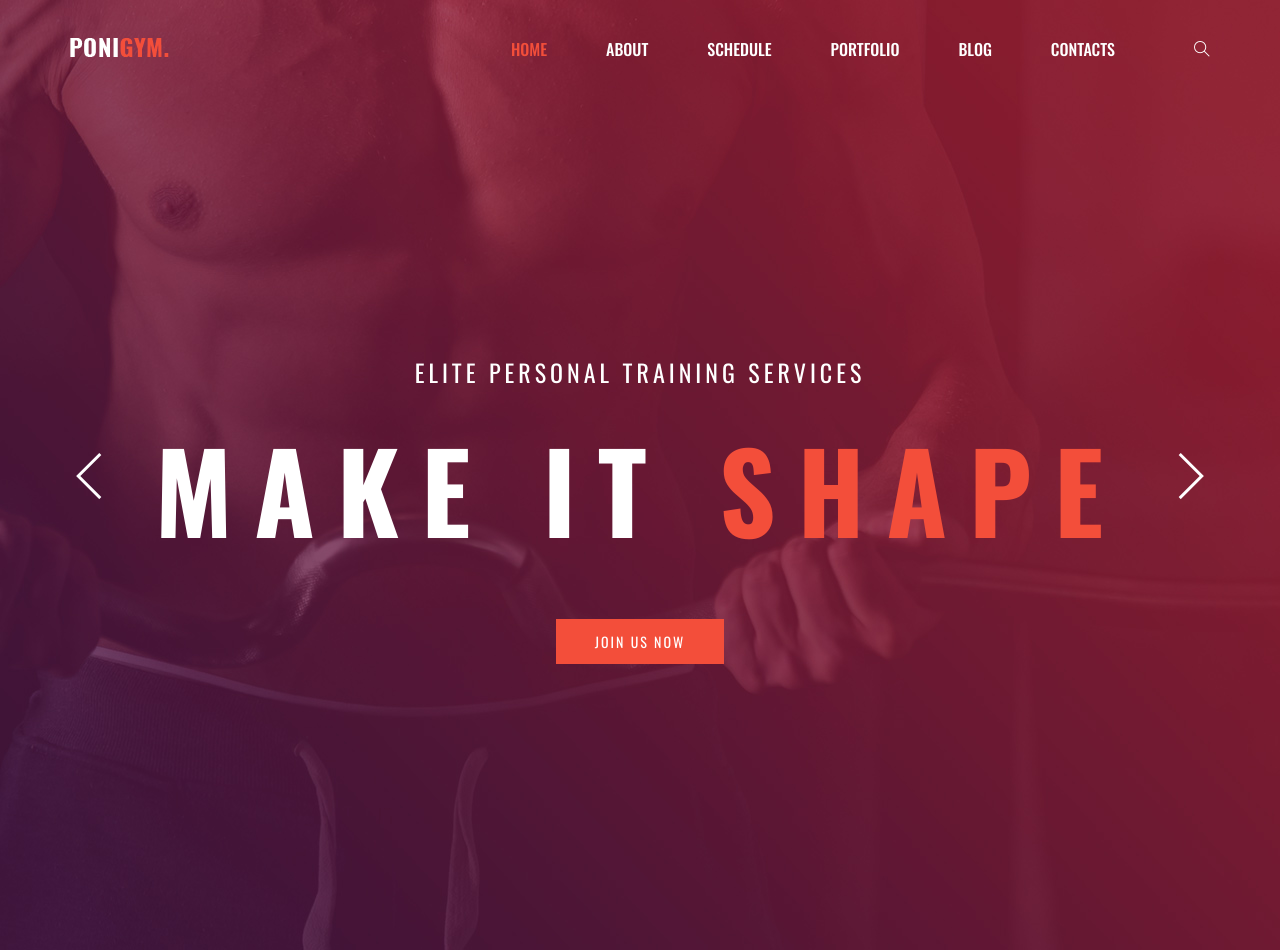
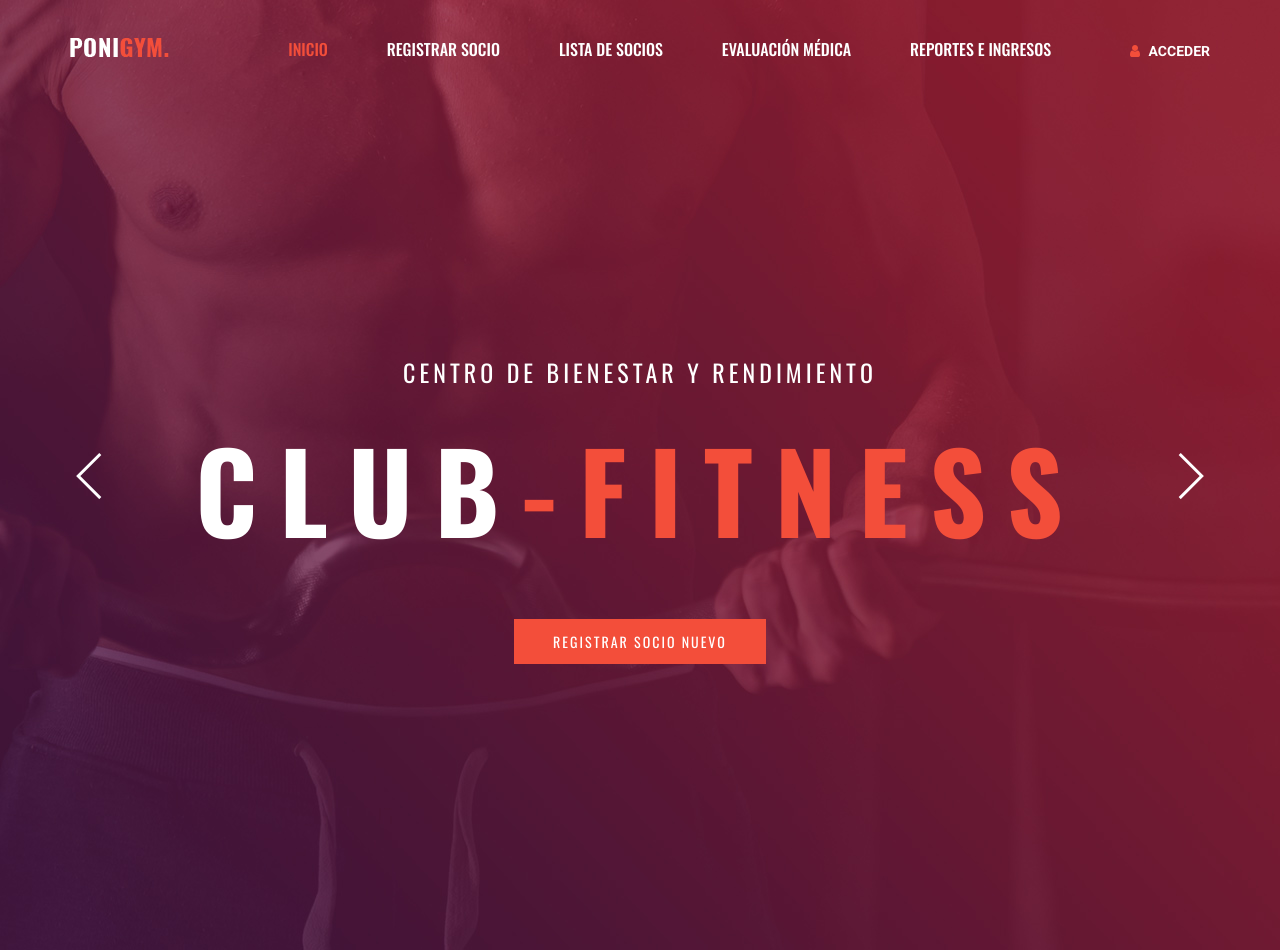
Before and after one commit to sistemas124/club-fitness, a Django app: page / in a window 1280 px wide. Run offline with Django 5.2, Linux system fonts and the light colour scheme; some libraries are stand-ins or nearby versions.

Commit message:
Actualización del carrusel de inicio y corrección de la plantilla principal

```diff
--- a/socios/templates/inicio.html
+++ b/socios/templates/inicio.html
@@ -2,39 +2,35 @@
 {% load static %}
 
 {% block contenido %}
-    <!-- Hero Section Begin -->
     <section class="hero-section">
         <div class="hero-items owl-carousel">
             <div class="single-hero-item set-bg" data-setbg="{% static 'img/slider-bg-1.jpg' %}">
                 <div class="container">
                     <div class="hero-text">
-                        <h4>Elite Personal Training Services</h4>
-                        <h1>Make it <span>Shape</span></h1>
-                        <a href="#" class="primary-btn">Join Us Now</a>
+                        <h4>CENTRO DE BIENESTAR Y RENDIMIENTO</h4>
+                        <h1>CLUB<span>-FITNESS</span></h1>
+                        <a href="/registrar/" class="primary-btn">REGISTRAR SOCIO NUEVO</a>
                     </div>
                 </div>
             </div>
             <div class="single-hero-item set-bg" data-setbg="{% static 'img/slider-bg-2.jpg' %}">
                 <div class="container">
                     <div class="hero-text">
-                        <h4>Elite Personal Training Services</h4>
-                        <h1>Make it <span>Shape</span></h1>
-                        <a href="#" class="primary-btn">Join Us Now</a>
+                        <h4>CONTROL DE MEMBRESÍAS Y PLANES DE PAGO</h4>
+                        <h1>GESTIÓN <span>TOTAL</span></h1>
+                        <a href="/reportes/" class="primary-btn">VER RECAUDACIÓN</a>
                     </div>
                 </div>
             </div>
             <div class="single-hero-item set-bg" data-setbg="{% static 'img/slider-bg-3.jpg' %}">
                 <div class="container">
                     <div class="hero-text">
-                        <h4>Elite Personal Training Services</h4>
-                        <h1>Make it <span>Shape</span></h1>
-                        <a href="#" class="primary-btn">Join Us Now</a>
+                        <h4>VALIDACIÓN MÉDICA OBLIGATORIA (PDF)</h4>
+                        <h1>ACCESO <span>SEGURO</span></h1>
+                        <a href="/evaluacion/" class="primary-btn">CONTROL MÉDICO</a>
                     </div>
                 </div>
             </div>
         </div>
     </section>
-    <!-- Hero Section End -->
-
-
-{% endblock contenido %}
+    {% endblock contenido %}
--- a/socios/templates/plantillaprincipal.html
+++ b/socios/templates/plantillaprincipal.html
@@ -1,20 +1,17 @@
 {% load static %}
 <!DOCTYPE html>
-<html lang="zxx">
+<html lang="es">
 
 <head>
     <meta charset="UTF-8">
-    <meta name="description" content="PONIGYM Template">
-    <meta name="keywords" content="PONIGYM, unica, creative, html">
+    <meta name="description" content="Club Fitness Management">
     <meta name="viewport" content="width=device-width, initial-scale=1.0">
     <meta http-equiv="X-UA-Compatible" content="ie=edge">
-    <title>PONIGYM | Template</title>
+    <title>Club Fitness | Control de Membresías</title>
 
-    <!-- Google Font -->
     <link href="https://fonts.googleapis.com/css?family=Roboto:400,500,700&display=swap" rel="stylesheet">
     <link href="https://fonts.googleapis.com/css?family=Oswald:300,400,500,600,700&display=swap" rel="stylesheet">
 
-    <!-- Css Styles - Corregidos con etiquetas Static de Django -->
     <link rel="stylesheet" href="{% static 'css/bootstrap.min.css' %}" type="text/css">
     <link rel="stylesheet" href="{% static 'css/font-awesome.min.css' %}" type="text/css">
     <link rel="stylesheet" href="{% static 'css/themify-icons.css' %}" type="text/css">
@@ -25,43 +22,35 @@
 </head>
 
 <body>
-    <!-- Header Section Begin -->
     <header class="header-section">
         <div class="container">
             <div class="logo">
-                <a href="#">
-                    <img src="{% static 'img/logo.png' %}" alt="">
+                <a href="/">
+                    <img src="{% static 'img/logo.png' %}" alt="Club Fitness">
                 </a>
             </div>
             <div class="nav-menu">
                 <nav class="mainmenu mobile-menu">
                     <ul>
-                        <li class="active"><a href="#">Home</a></li>
-                        <li><a href="#">About</a></li>
-                        <li><a href="#">Schedule</a></li>
-                        <li><a href="#">Portfolio</a></li>
-                        <li><a href="#">Blog</a>
-                            <ul class="dropdown">
-                                <li><a href="#">Blog Details</a></li>
-                            </ul>
-                        </li>
-                        <li><a href="#">Contacts</a></li>
+                        <li class="active"><a href="/">Inicio</a></li>
+                        <li><a href="/registrar/">Registrar Socio</a></li>
+                        <li><a href="/socios/">Lista de Socios</a></li>
+                        <li><a href="/evaluacion/">Evaluación Médica</a></li>
+                        <li><a href="/reportes/">Reportes e Ingresos</a></li>
                     </ul>
                 </nav>
-                <div class="nav-right search-switch">
-                    <i class="ti-search"></i>
+                <div class="nav-right">
+                    <a href="/login/" style="color: #ffffff; font-weight: 700; font-size: 14px; text-transform: uppercase;">
+                        <i class="fa fa-user" style="color: #f34e3a; margin-right: 5px;"></i> Acceder
+                    </a>
                 </div>
             </div>
             <div id="mobile-menu-wrap"></div>
         </div>
     </header>
-    <!-- Header End -->
-
-    <!-- AQUÍ SE INYECTARÁ TODO EL CONTENIDO DINÁMICO DE INICIO.HTML -->
     {% block contenido %}
     {% endblock contenido %}
 
-    <!-- Js Scripts - Corregidos con etiquetas Static de Django -->
     <script src="{% static 'js/jquery-3.3.1.min.js' %}"></script>
     <script src="{% static 'js/bootstrap.min.js' %}"></script>
     <script src="{% static 'js/jquery.magnific-popup.min.js' %}"></script>
```
